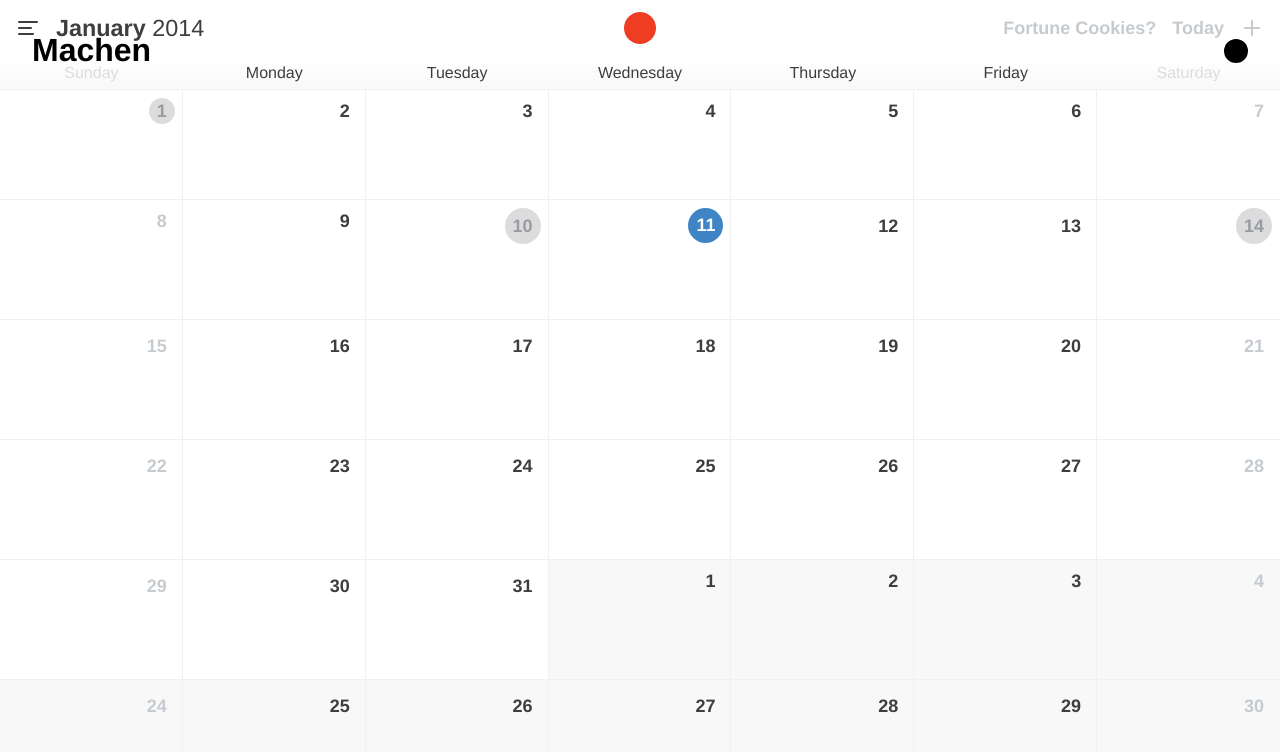
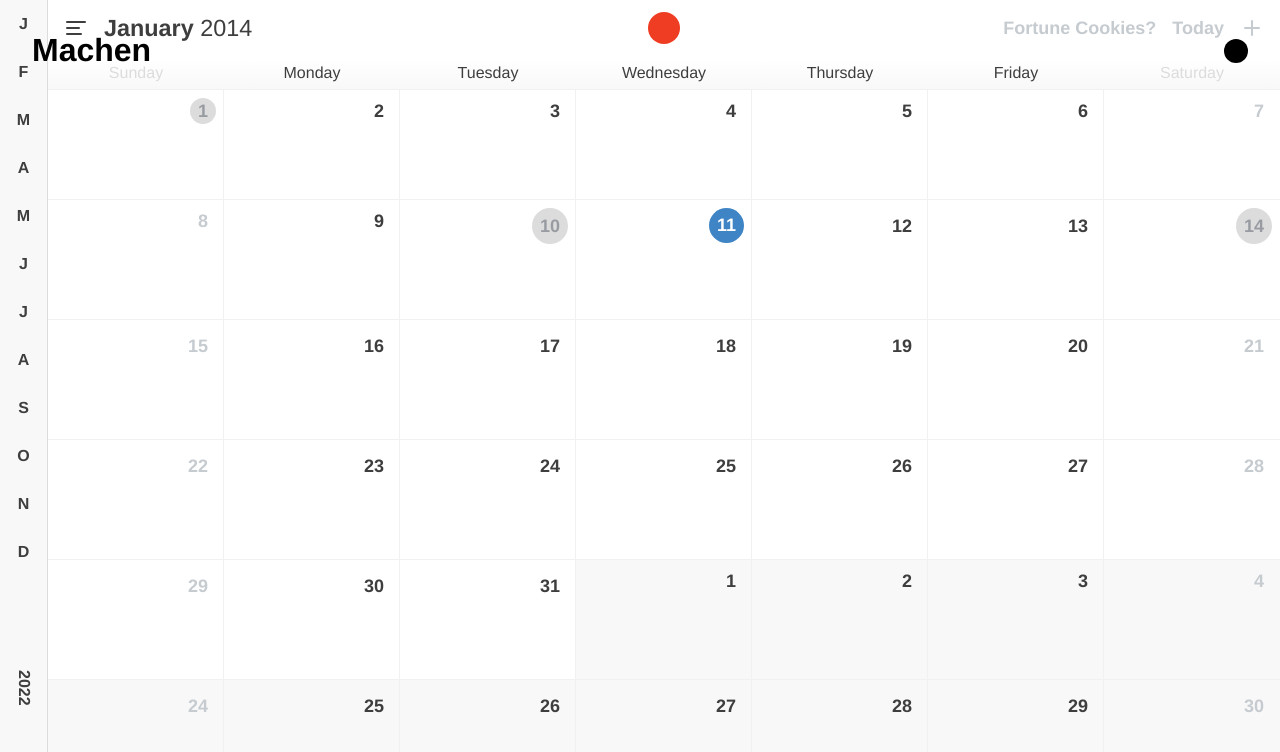
Before and after one commit to skatingincentralpark/machen-v2, a Next.js app: page /calendar-v2 in a window 1280 px wide. Shown: the top 752 px of the page. Built offline with nearby package versions, Linux system fonts and the light colour scheme.

Commit message:
Add MonthYearBar and restructure layout

```diff
--- /dev/null
+++ b/src/app/calendar-v2/Calendar/MonthYearBar.tsx
@@ -0,0 +1,48 @@
+import styled from "@emotion/styled";
+import { months } from "@/lib/date";
+import { styleTokens } from "@/lib/style-tokens";
+
+export default function MonthYearSelector() {
+  return (
+    <Wrapper>
+      {months.map((month, index) => (
+        <MonthButton key={index}>{month[0]}</MonthButton>
+      ))}
+      <YearTrigger>
+        <div>2022</div>
+      </YearTrigger>
+    </Wrapper>
+  );
+}
+
+const Wrapper = styled.div`
+  display: flex;
+  flex-direction: column;
+  flex-shrink: 0;
+  position: relative;
+`;
+const ButtonBase = styled.button`
+  color: ${styleTokens.color.gray[400]};
+  background-color: ${styleTokens.color.gray[100]};
+  border-right: 1px solid ${styleTokens.color.gray[300]};
+  font-weight: bold;
+  height: 100%;
+
+  &:active {
+    background-color: ${styleTokens.color.gray[300]};
+  }
+`;
+const MonthButton = styled(ButtonBase)`
+  text-transform: uppercase;
+  aspect-ratio: 1;
+  max-height: 3rem;
+`;
+const YearTrigger = styled(ButtonBase)`
+  display: flex;
+  justify-content: center;
+  align-items: center;
+
+  & > div {
+    writing-mode: vertical-rl;
+  }
+`;
--- a/src/app/calendar-v2/Calendar/WeekdayCells.tsx
+++ b/src/app/calendar-v2/Calendar/WeekdayCells.tsx
@@ -1,9 +1,12 @@
+"use client";
+
 import { styleTokens } from "@/lib/style-tokens";
 import styled from "@emotion/styled";
 import { weekdays } from "@/lib/date";
 
 export default function WeekdayCells() {
   const isWeekend = (day: string) => day === "Saturday" || day === "Sunday";
+
   return (
     <DayLabels>
       {weekdays.map((day, index) => (
--- a/src/app/calendar-v2/Calendar/index.tsx
+++ b/src/app/calendar-v2/Calendar/index.tsx
@@ -2,12 +2,30 @@
 import styled from "@emotion/styled";
 import DayCells from "./DayCells";
 import { styleTokens } from "@/lib/style-tokens";
+import Header from "../Header";
+import WeekdayCells from "./WeekdayCells";
+import MonthYearSelector from "./MonthYearBar";
 
 export default function Calendar() {
   return (
-    <Wrapper>
-      <DayCells />
-    </Wrapper>
+    <>
+      <MonthYearSelector />
+      <div
+        style={{
+          display: "flex",
+          flexDirection: "column",
+          height: "100%",
+          width: "100%",
+        }}
+      >
+        <Header>
+          <WeekdayCells />
+        </Header>
+        <Wrapper>
+          <DayCells />
+        </Wrapper>
+      </div>
+    </>
   );
 }
 
--- a/src/app/calendar-v2/layout.tsx
+++ b/src/app/calendar-v2/layout.tsx
@@ -1,4 +1,5 @@
 "use client";
+import MonthYearSelector from "./Calendar/MonthYearBar";
 import WeekdayCells from "./Calendar/WeekdayCells";
 import Header from "./Header";
 
@@ -8,11 +9,14 @@ export default function DashboardLayout({
   children: React.ReactNode;
 }) {
   return (
-    <>
-      <Header>
-        <WeekdayCells />
-      </Header>
+    <div
+      style={{
+        display: "flex",
+        flexDirection: "row",
+        height: "100%",
+      }}
+    >
       {children}
-    </>
+    </div>
   );
 }
--- a/src/app/calendar-v2/page.tsx
+++ b/src/app/calendar-v2/page.tsx
@@ -18,5 +18,9 @@ const Placeholder = styled.h2`
 `;
 
 export default function Page() {
-  return <Calendar />;
+  return (
+    <>
+      <Calendar />
+    </>
+  );
 }
--- a/src/styles/global.css
+++ b/src/styles/global.css
@@ -7,8 +7,6 @@ html {
 body {
   margin: 0;
   height: 100%;
-  display: flex;
-  flex-direction: column;
 }
 * {
   box-sizing: border-box;
```
